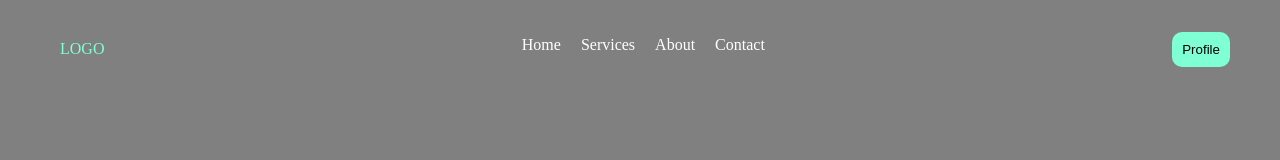
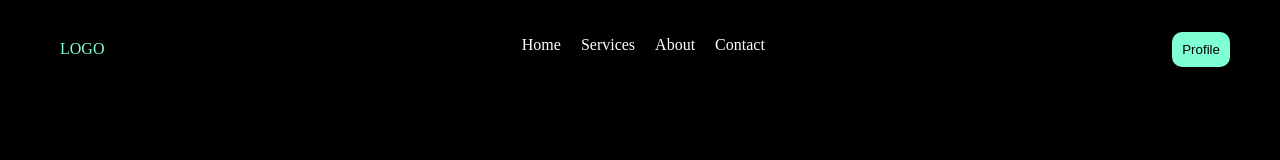
Before and after one commit to waqarakrambhutta/WebCS, a website: page 02 CSS/day-4/index.html in a window 1280 px wide. Drawn offline with Linux system fonts and the light colour scheme.

Commit message:
bg-black

```diff
--- a/02 CSS/day-4/styles.css
+++ b/02 CSS/day-4/styles.css
@@ -1,7 +1,7 @@
 * {
   margin: 0;
   padding: 0;
-  background-color: gray;
+  background-color: rgb(0, 0, 0);
   color: white;
 }
 .logo {
```
